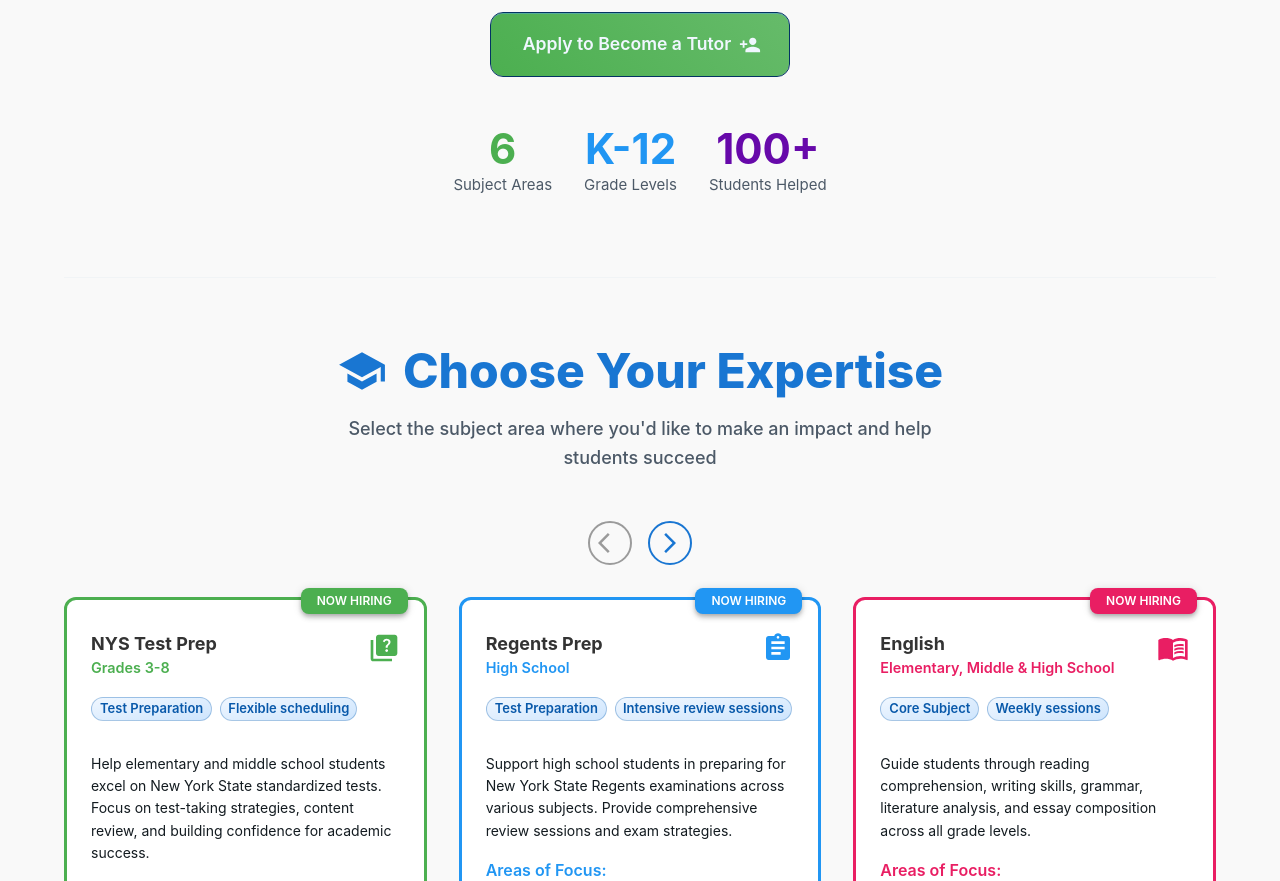
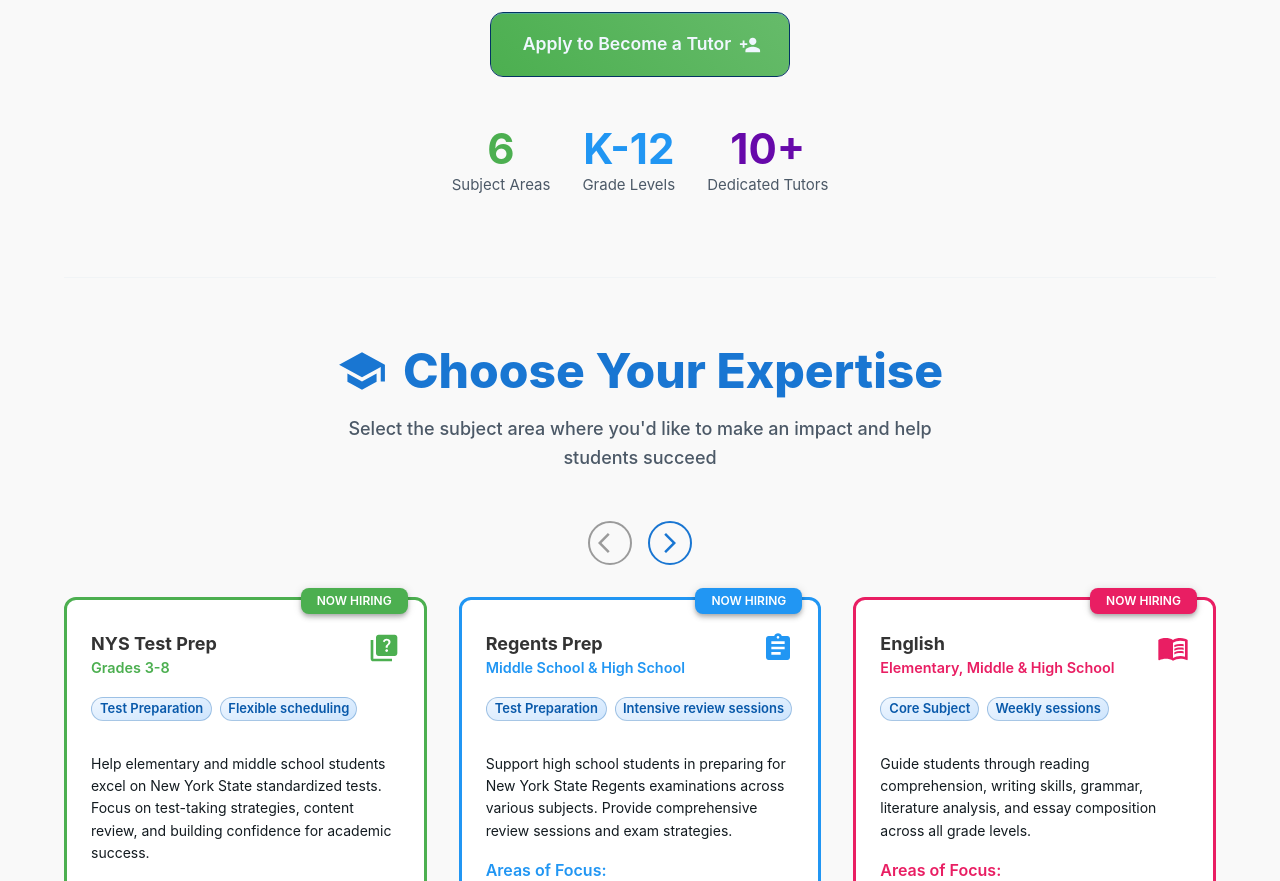
Before and after one commit to Jonathanz4344/EnlightenLearning, a React (Vite) app: page /Get-Involved/Apply-as-Tutor in a window 1280 px wide. Shown: the part 440-1321 px from the top of the page. Built offline with nearby package versions, Linux system fonts and the light colour scheme.

Commit message:
updated apply tutor page

```diff
--- a/src/components/getInvolved/ApplyTutor.jsx
+++ b/src/components/getInvolved/ApplyTutor.jsx
@@ -49,7 +49,7 @@ const subjectAreas = [
     {
         id: 2,
         title: "Regents Prep",
-        subtitle: "High School",
+        subtitle: "Middle School & High School",
         description: "Support high school students in preparing for New York State Regents examinations across various subjects. Provide comprehensive review sessions and exam strategies.",
         icon: RegentsIcon,
         color: "#2196f3",
@@ -587,10 +587,10 @@ export default function ApplyTutor() {
                         </Box>
                         <Box sx={{ textAlign: 'center' }}>
                             <Typography variant="h3" color="secondary.main" fontWeight="bold">
-                                100+
+                                10+
                             </Typography>
                             <Typography variant="body1" color="text.secondary">
-                                Students Helped
+                                Dedicated Tutors
                             </Typography>
                         </Box>
                     </Box>
--- a/src/components/navBar/Header.jsx
+++ b/src/components/navBar/Header.jsx
@@ -637,7 +637,7 @@ const Header = ({ mode, toggleColorMode }) => {
             items={[
               {
                 links: [
-                  { text: "Tutoring Services", href: PathConstants.HOME },
+                  { text: "Tutoring Services", href: PathConstants.TUTORING_SERVICES},
                   { text: "Success Stories", href: PathConstants.HOME },
                   { text: "Events & Programs", href: PathConstants.EVENTS },
                 ],
```
